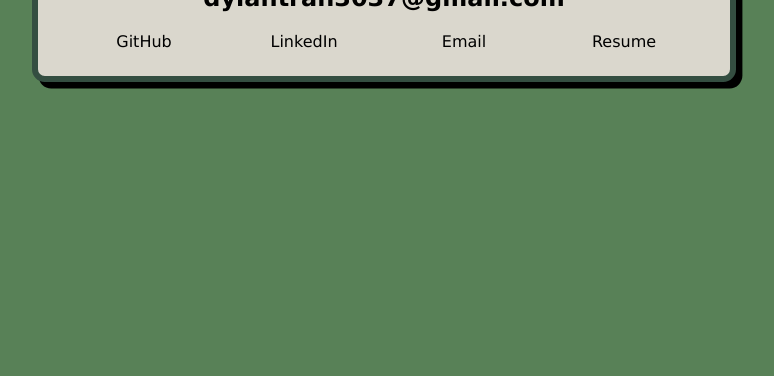
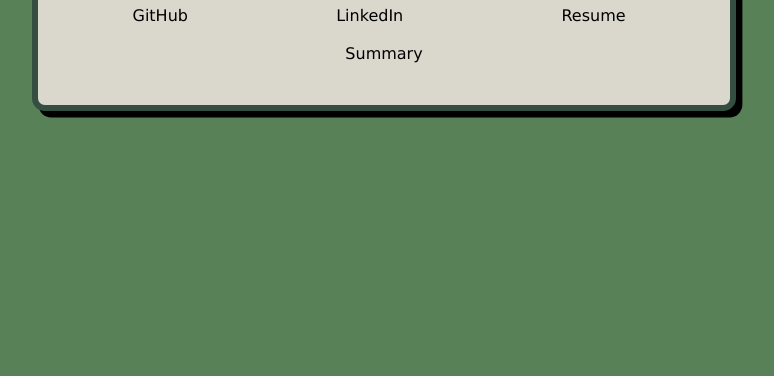
Before and after one commit to dylantrann/dylantrann.github.io, a plain HTML site: page index.html in a window 1280 px wide. Shown: the part 424-800 px from the top of the page, without its empty margins (256-1030 px from the left). Drawn offline with Linux system fonts and the light colour scheme.

Commit message:
changed link tree to table, added small summary area

```diff
--- a/index.css
+++ b/index.css
@@ -45,16 +45,8 @@ h2 {
     margin-top: 0;
 }
 
-ul {
-    display: flex;
-
-    list-style: none;
-    margin: 0;
-    padding: 0;
-}
-
-li {
-    width: 25%;
+table {
+    width: 100%;
 }
 
 /* WITH DIV */
--- a/index.html
+++ b/index.html
@@ -8,16 +8,19 @@
     </head>
 
     <body>
-        <a>Profile</a>
         <div>
+            <a>Photo</a>
             <h1>Dylan Tran</h1>
             <h2>dylantran3037@gmail.com</h2>
-            <ul>
-                <li>GitHub</li>
-                <li>LinkedIn</li>
-                <li>Email</li>
-                <li>Resume</li>
-            </ul>
+            <table>
+                <tr>
+                    <td>GitHub</td>
+                    <td>LinkedIn</td>
+                    <td>Resume</td>
+                </tr>
+            </table>
         </div>
+
+        <p> Summary </p>
     </body>
 </html>
```
